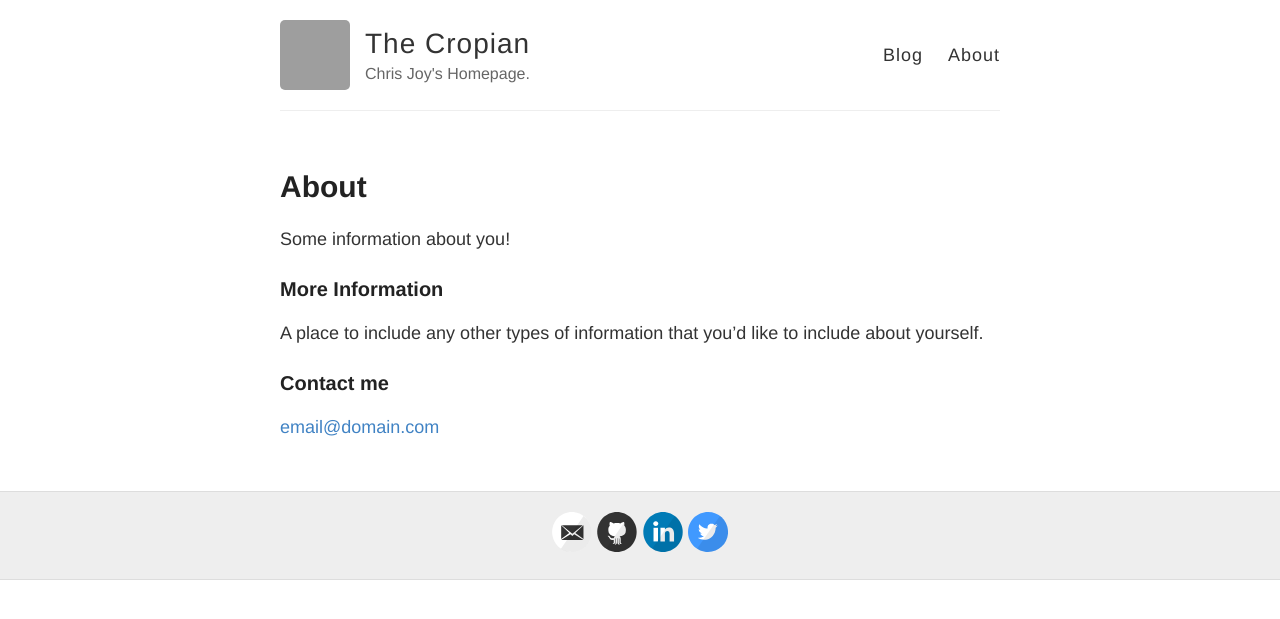
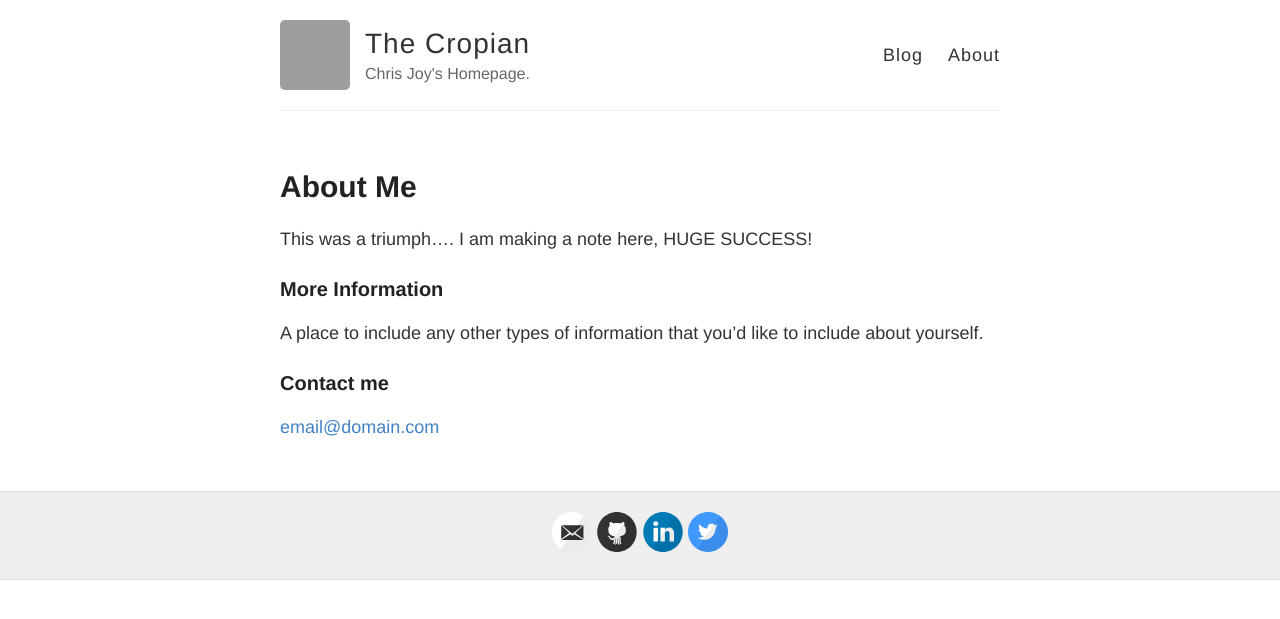
Before and after one commit to Ju1c31st/cropian.github.io, a Jekyll site: the page built from about.md, in a window 1280 px wide. Shown: the top 619 px of the page. Built offline with Jekyll 4.4.1, drawn with Linux system fonts in a browser that asks for light colours; grey boxes are pictures that could not be loaded.

Commit message:
This was a triumph

```diff
--- a/about.md
+++ b/about.md
@@ -1,10 +1,10 @@
 ---
 layout: page
-title: About
+title: About Me
 permalink: /about/
 ---
 
-Some information about you!
+This was a triumph.... I am making a note here, HUGE SUCCESS!
 
 ### More Information
 
```
Also changed, not shown: _posts/2014-3-3-Hello-World.md (deleted, +0 -10 lines).
